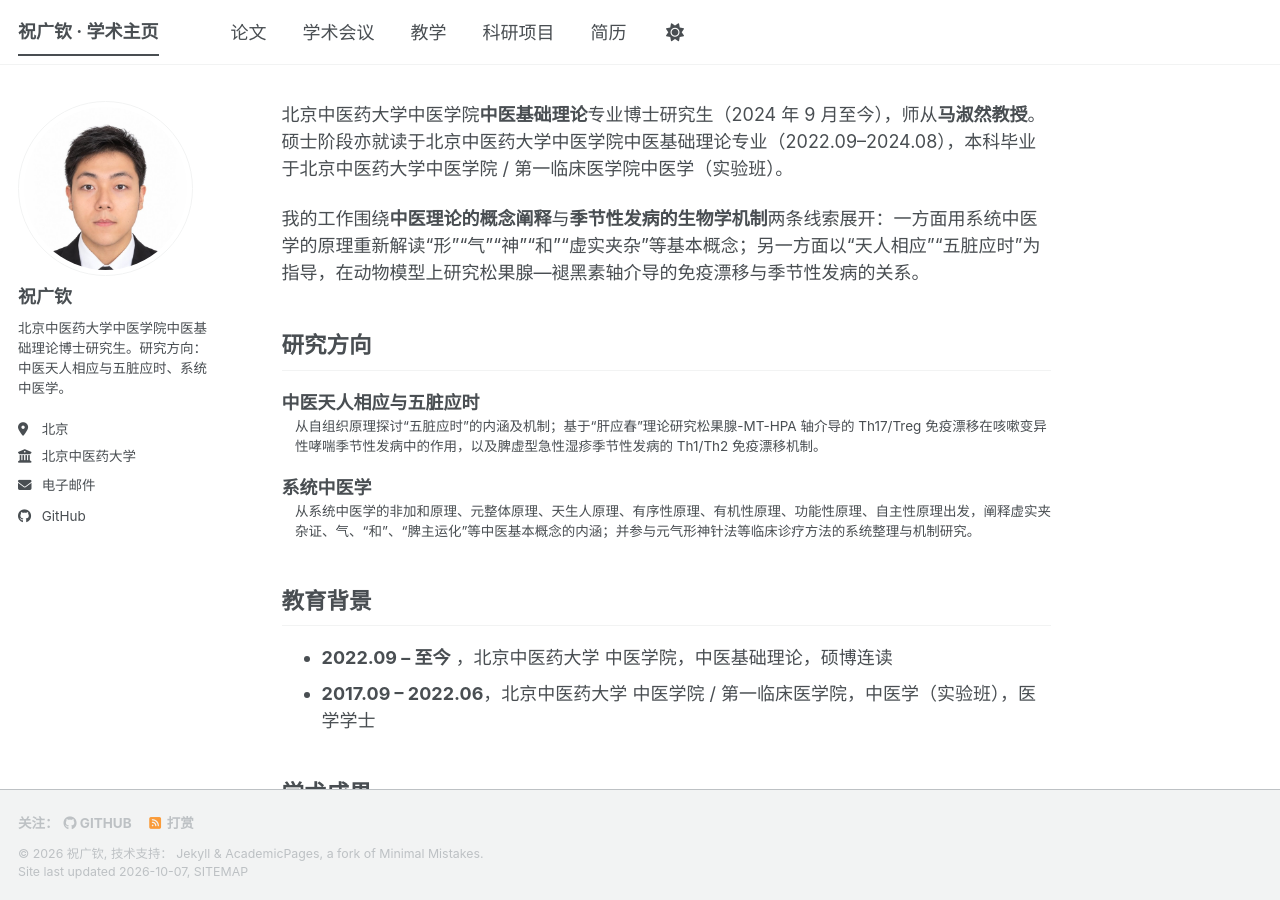
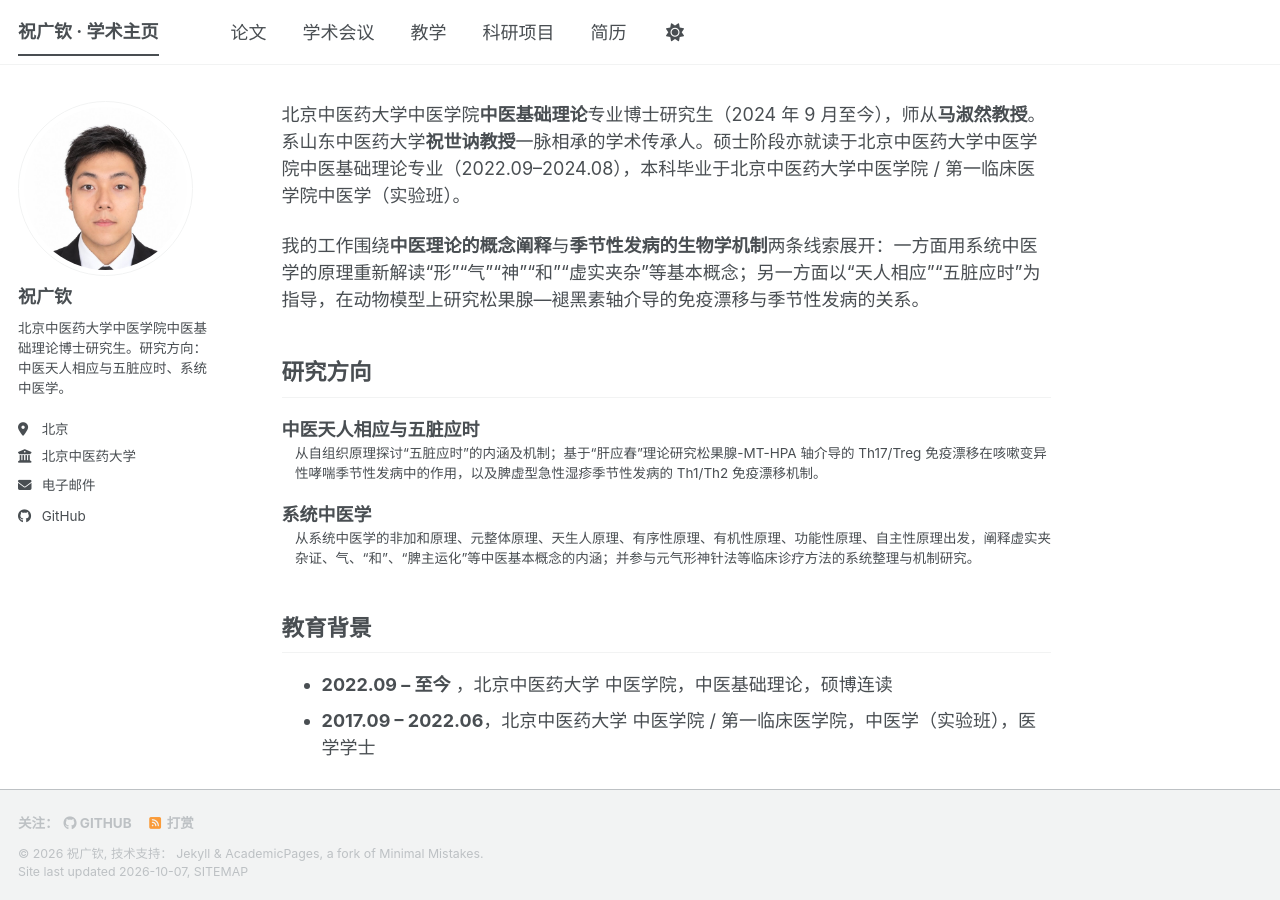
Before and after one commit to ZhuGuangqin/ZhuGuangqin.github.io, a Jekyll site: the page built from _pages/about.md, in a window 1280 px wide and 900 px high. Built offline with Jekyll 4.4.1, drawn with Linux system fonts in a browser that asks for light colours; a script that is not in the unit is left out.

Commit message:
通过网页编辑器更新内容

```diff
--- a/_pages/about.md
+++ b/_pages/about.md
@@ -6,7 +6,7 @@
   - /about.html
 ---
 
-北京中医药大学中医学院**中医基础理论**专业博士研究生（2024 年 9 月至今），师从**马淑然教授**。硕士阶段亦就读于北京中医药大学中医学院中医基础理论专业（2022.09–2024.08），本科毕业于北京中医药大学中医学院 / 第一临床医学院中医学（实验班）。
+北京中医药大学中医学院**中医基础理论**专业博士研究生（2024 年 9 月至今），师从**马淑然教授**。系山东中医药大学**祝世讷教授**一脉相承的学术传承人。硕士阶段亦就读于北京中医药大学中医学院中医基础理论专业（2022.09–2024.08），本科毕业于北京中医药大学中医学院 / 第一临床医学院中医学（实验班）。
 
 我的工作围绕**中医理论的概念阐释**与**季节性发病的生物学机制**两条线索展开：一方面用系统中医学的原理重新解读“形”“气”“神”“和”“虚实夹杂”等基本概念；另一方面以“天人相应”“五脏应时”为指导，在动物模型上研究松果腺—褪黑素轴介导的免疫漂移与季节性发病的关系。
 
```
